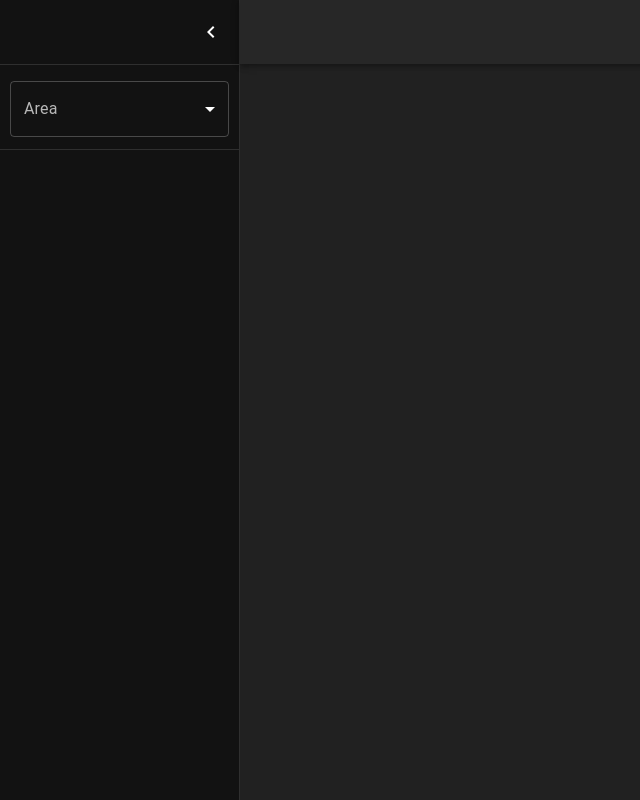
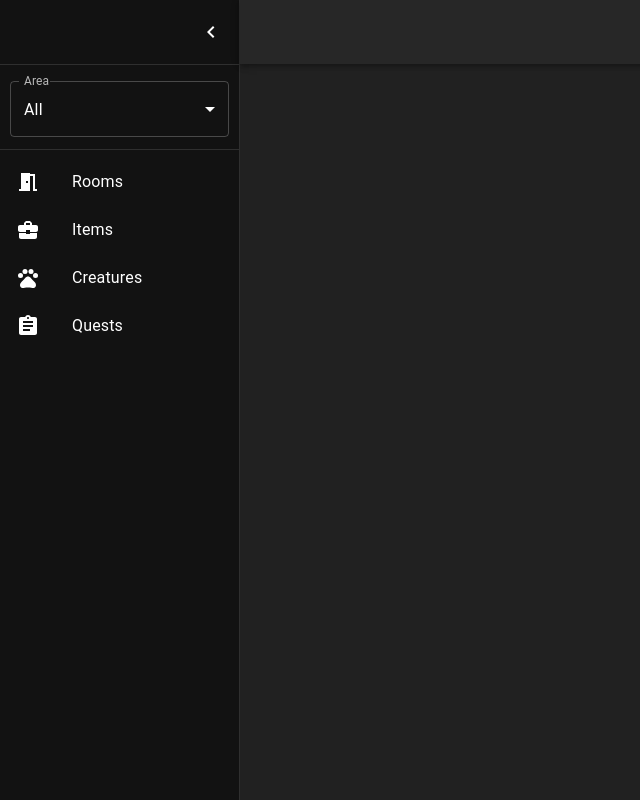
Before and after one commit to jcdevs/roh-web-editor, a React (Create React App) app: page / in a window 1280 px wide. Shown: the whole page, without its empty margins (0-640 px from the left). Built offline with nearby package versions, Linux system fonts and the light colour scheme.

Commit message:
gh pages demo

```diff
--- a/package.json
+++ b/package.json
@@ -3,11 +3,14 @@
   "version": "0.1.0",
   "private": true,
   "scripts": {
+    "predeploy": "npm run build",
+    "deploy": "gh-pages -d build",
     "start": "react-scripts start",
     "build": "react-scripts build",
     "test": "react-scripts test",
     "eject": "react-scripts eject"
   },
+  "homepage": "https://jcdevs.github.io/roh-web-editor",
   "dependencies": {
     "@emotion/cache": "^11.7.1",
     "@emotion/react": "^11.9.0",
@@ -29,7 +32,8 @@
     "@types/node": "^16.11.26",
     "@types/react": "^17.0.44",
     "@types/react-dom": "^17.0.15",
-    "@types/react-router-dom": "^5.3.3"
+    "@types/react-router-dom": "^5.3.3",
+    "gh-pages": "^3.2.3"
   },
   "eslintConfig": {
     "extends": [
--- a/src/components/nav/NavList.tsx
+++ b/src/components/nav/NavList.tsx
@@ -1,11 +1,11 @@
-import React, { useCallback, useEffect, useMemo, useState } from 'react';
+import { Assignment, BusinessCenter, MeetingRoom, Pets } from '@mui/icons-material';
+import { Divider, FormControl, InputLabel, List, MenuItem, Select, SelectChangeEvent } from '@mui/material';
 import ListItemButton from '@mui/material/ListItemButton';
 import ListItemIcon from '@mui/material/ListItemIcon';
 import ListItemText from '@mui/material/ListItemText';
-import { Assignment, BusinessCenter, MeetingRoom, Pets } from '@mui/icons-material';
-import { Divider, FormControl, InputLabel, List, MenuItem, Select, SelectChangeEvent } from '@mui/material';
+import { Box } from '@mui/system';
+import { useCallback, useEffect, useMemo, useState } from 'react';
 import { useNavigate, useParams } from 'react-router-dom';
-import { Box } from '@mui/system';
 
 interface NavItem {
   text: string;
@@ -25,10 +25,10 @@ interface NavListProps {}
 export const NavList = (props: NavListProps) => {
   const nav = useNavigate();
   const urlParams = useParams();
-  const [area, setArea] = useState(urlParams.area || '');
+  const [area, setArea] = useState(urlParams.area || 'all');
 
   useEffect(() => {
-    setArea(urlParams.area || '');
+    setArea(urlParams.area || 'all');
   }, [urlParams.area]);
 
   const changeArea = useCallback((event: SelectChangeEvent) => {
@@ -46,14 +46,15 @@ export const NavList = (props: NavListProps) => {
         <FormControl fullWidth margin="dense">
           <InputLabel>Area</InputLabel>
           <Select
+            defaultValue='all'
             value={area}
             label="Age"
             onChange={changeArea}
           >
-            <MenuItem value={'all'}>All</MenuItem>
-            <MenuItem value={'test'}>Test</MenuItem>
-            <MenuItem value={'build'}>Build</MenuItem>
-            <MenuItem value={'highport'}>Highport</MenuItem>
+            <MenuItem value='all'>All</MenuItem>
+            <MenuItem value='test'>Test</MenuItem>
+            <MenuItem value='build'>Build</MenuItem>
+            <MenuItem value='highport'>Highport</MenuItem>
           </Select>
         </FormControl>
       </Box>
```
Also changed, not shown: 1 other file (tests, documents, lock files or other folders).
